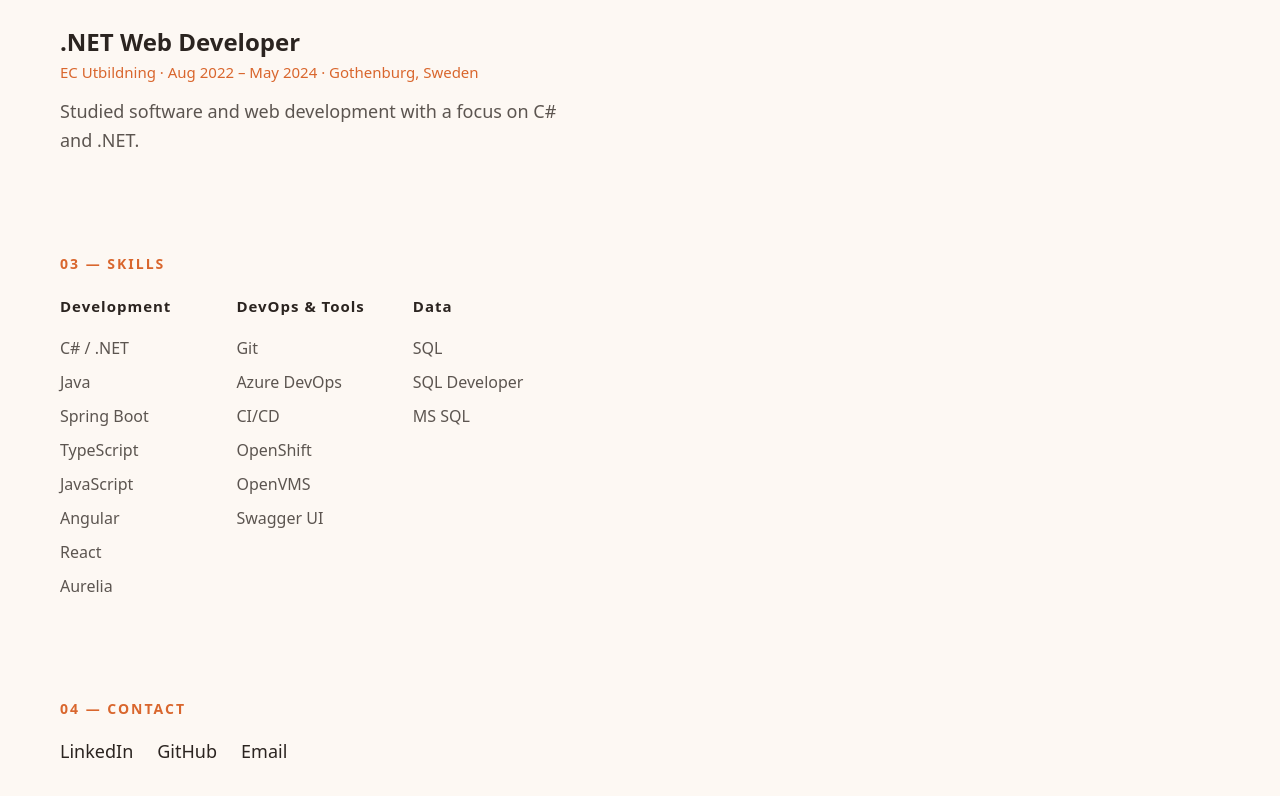
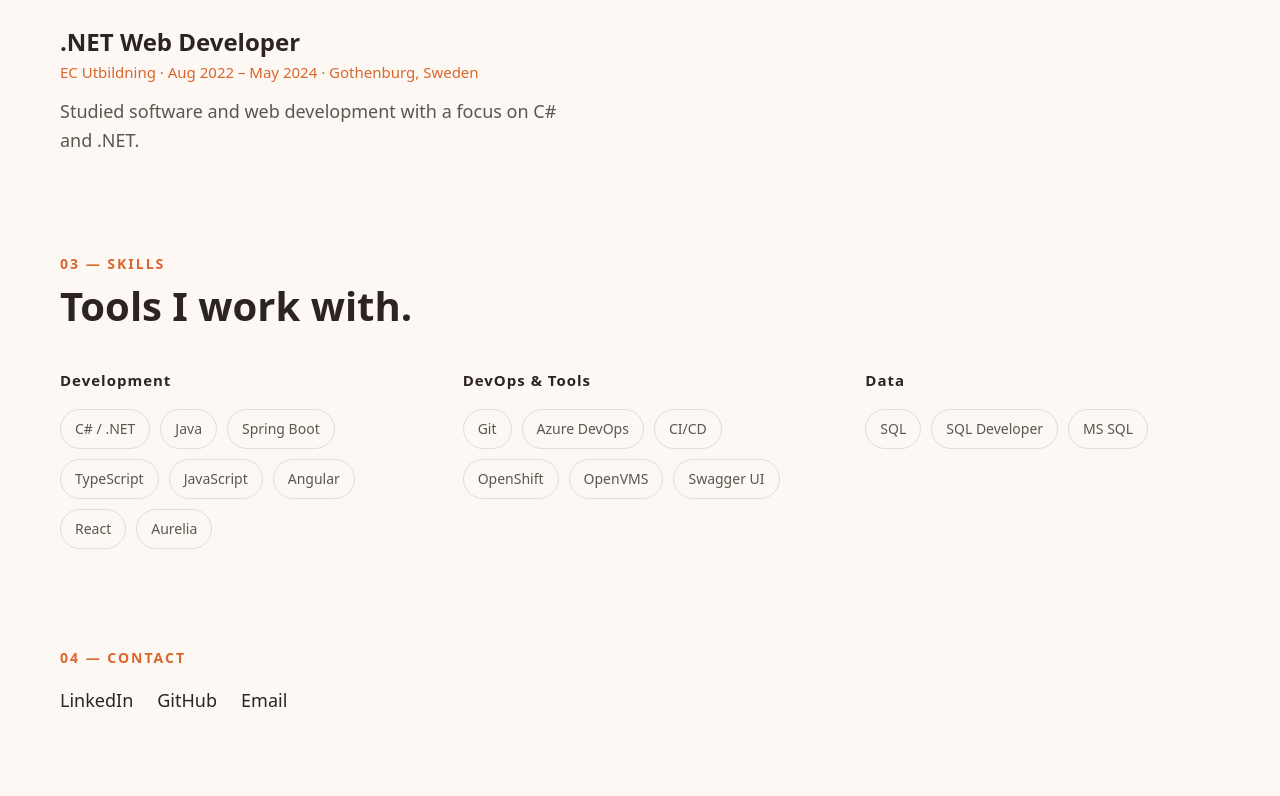
Before and after one commit to nikoradic/portfolio, a React (Vite) app: page / in a window 1280 px wide. Shown: the part 1447-2243 px from the top of the page. Built offline with nearby package versions, Linux system fonts and the light colour scheme.

Commit message:
Refine skills section

```diff
--- a/src/App.css
+++ b/src/App.css
@@ -212,17 +212,20 @@
   margin: 0 0 16px;
 }
 
-.skills-list {
+.skills-tags {
   list-style: none;
   margin: 0;
   padding: 0;
   display: flex;
-  flex-direction: column;
-  gap: 8px;
+  flex-wrap: wrap;
+  gap: 10px;
 }
 
-.skills-list li {
-  font-size: 16px;
+.skill-tag {
+  border: 1px solid #e2ddd6;
+  border-radius: 999px;
+  padding: 6px 14px;
+  font-size: 14px;
   color: var(--text);
 }
 
@@ -249,6 +252,10 @@
   }
 
   .hero-grid {
+    grid-template-columns: 1fr;
+  }
+
+  .skills-grid {
     grid-template-columns: 1fr;
   }
 }
--- a/src/App.tsx
+++ b/src/App.tsx
@@ -105,37 +105,38 @@ function App() {
         </section>
         <section className="section" id="skills">
           <p className="label">03 — SKILLS</p>
+          <h2 className="section-heading">Tools I work with.</h2>
           <div className="skills-grid">
             <div className="skills-group">
               <h4 className="subheading">Development</h4>
-              <ul className="skills-list">
-                <li>C# / .NET</li>
-                <li>Java</li>
-                <li>Spring Boot</li>
-                <li>TypeScript</li>
-                <li>JavaScript</li>
-                <li>Angular</li>
-                <li>React</li>
-                <li>Aurelia</li>
+              <ul className="skills-tags">
+                <li className="skill-tag">C# / .NET</li>
+                <li className="skill-tag">Java</li>
+                <li className="skill-tag">Spring Boot</li>
+                <li className="skill-tag">TypeScript</li>
+                <li className="skill-tag">JavaScript</li>
+                <li className="skill-tag">Angular</li>
+                <li className="skill-tag">React</li>
+                <li className="skill-tag">Aurelia</li>
               </ul>
             </div>
             <div className="skills-group">
               <h4 className="subheading">DevOps &amp; Tools</h4>
-              <ul className="skills-list">
-                <li>Git</li>
-                <li>Azure DevOps</li>
-                <li>CI/CD</li>
-                <li>OpenShift</li>
-                <li>OpenVMS</li>
-                <li>Swagger UI</li>
+              <ul className="skills-tags">
+                <li className="skill-tag">Git</li>
+                <li className="skill-tag">Azure DevOps</li>
+                <li className="skill-tag">CI/CD</li>
+                <li className="skill-tag">OpenShift</li>
+                <li className="skill-tag">OpenVMS</li>
+                <li className="skill-tag">Swagger UI</li>
               </ul>
             </div>
             <div className="skills-group">
               <h4 className="subheading">Data</h4>
-              <ul className="skills-list">
-                <li>SQL</li>
-                <li>SQL Developer</li>
-                <li>MS SQL</li>
+              <ul className="skills-tags">
+                <li className="skill-tag">SQL</li>
+                <li className="skill-tag">SQL Developer</li>
+                <li className="skill-tag">MS SQL</li>
               </ul>
             </div>
           </div>
```
